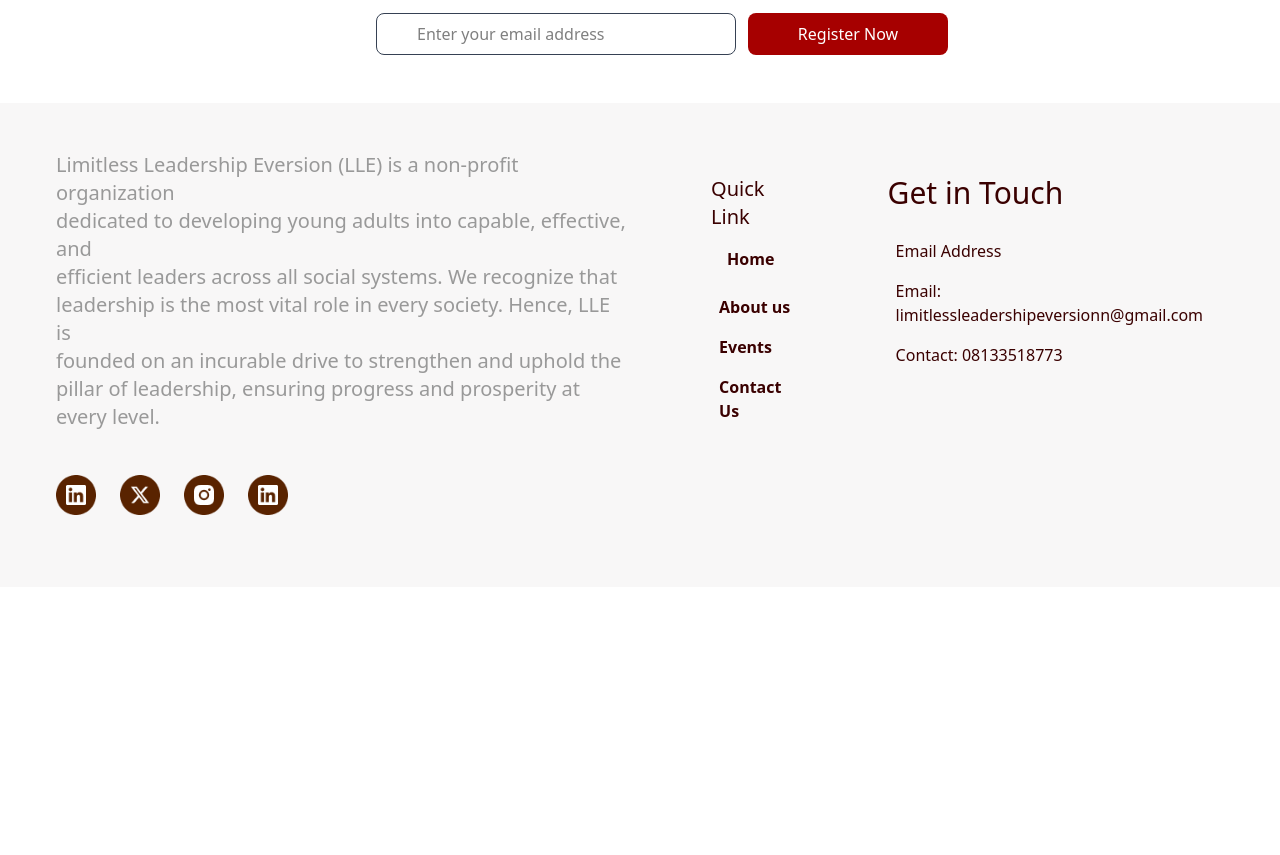
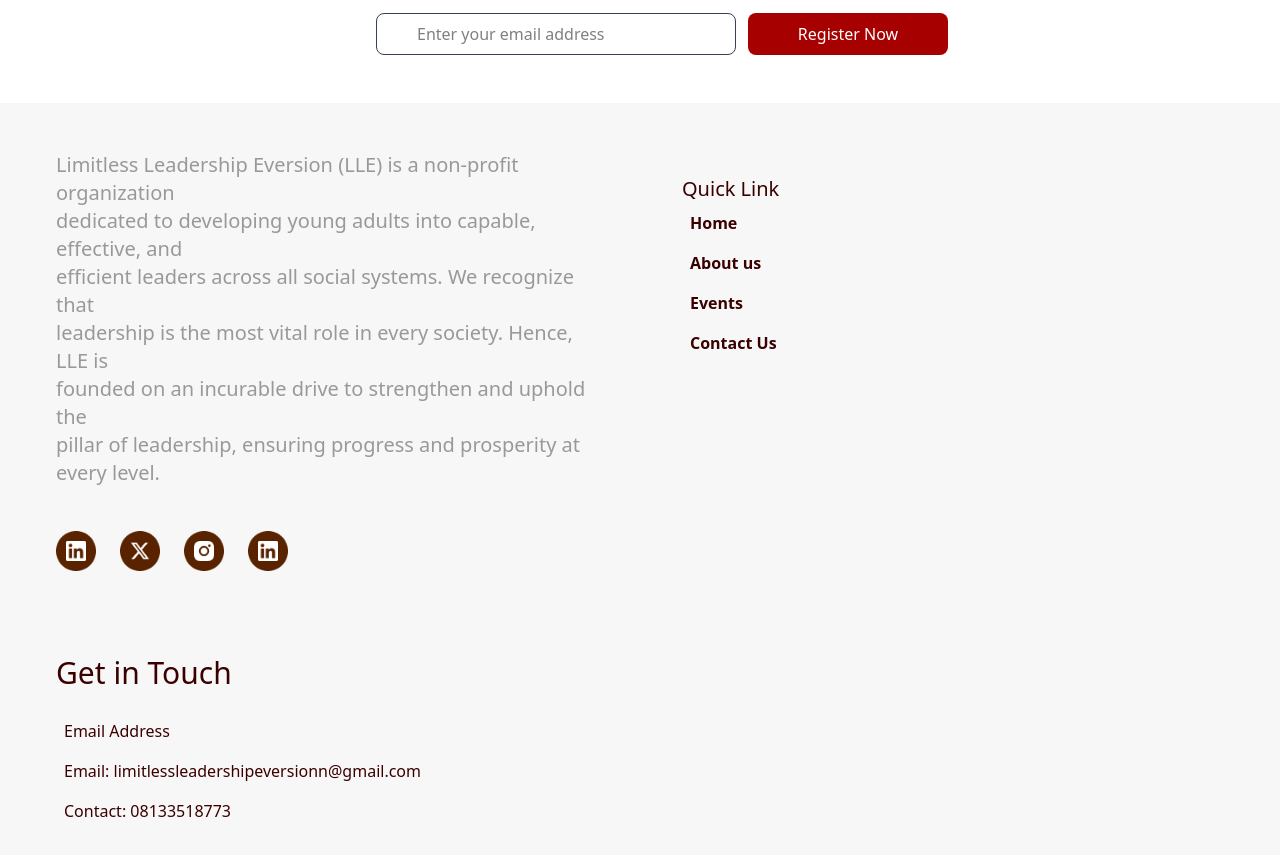
Before and after one commit to Developerfiyin/LLE-website, a React (Vite) app: page / in a window 1280 px wide. Shown: the part 8449-9304 px from the top of the page. Before the commit the page ends 9036 px from the top, so only its background shows below. Built offline with nearby package versions, Linux system fonts and the light colour scheme.

Commit message:
Finished styling div

```diff
--- a/src/Components/Footer.jsx
+++ b/src/Components/Footer.jsx
@@ -5,7 +5,7 @@ import Instagram  from '../assets/instagram.png'
 
 const Footer = () => {
   return (
-    <div className='py-12 flex bg-[#F8F7F7] p-8 gap-9 '>
+    <div className='py-12 flex bg-[#F8F7F7] grid md:grid-cols-2 p-8 gap-9 '>
     <div className='flex flex-col m-6 mt-0 gap-3'>
      <p className='text-[#999] text-xl mb-8'>Limitless Leadership Eversion (LLE) is  a non-profit organization <br />
         dedicated to developing young adults into  capable, effective, and <br />
@@ -24,7 +24,7 @@ const Footer = () => {
 
       <div className='text-[#3a0000] p-6 font-semibold'>
         <h5 className=' font-medium text-xl '>Quick Link</h5>
-          <h6 className='p-4'>Home</h6>
+          <h6 className='p-2'>Home</h6>
           <h6 className='p-2'>About us</h6>
           <h6 className='p-2'>Events</h6>
           <h6 className='p-2'>Contact Us</h6>
```
